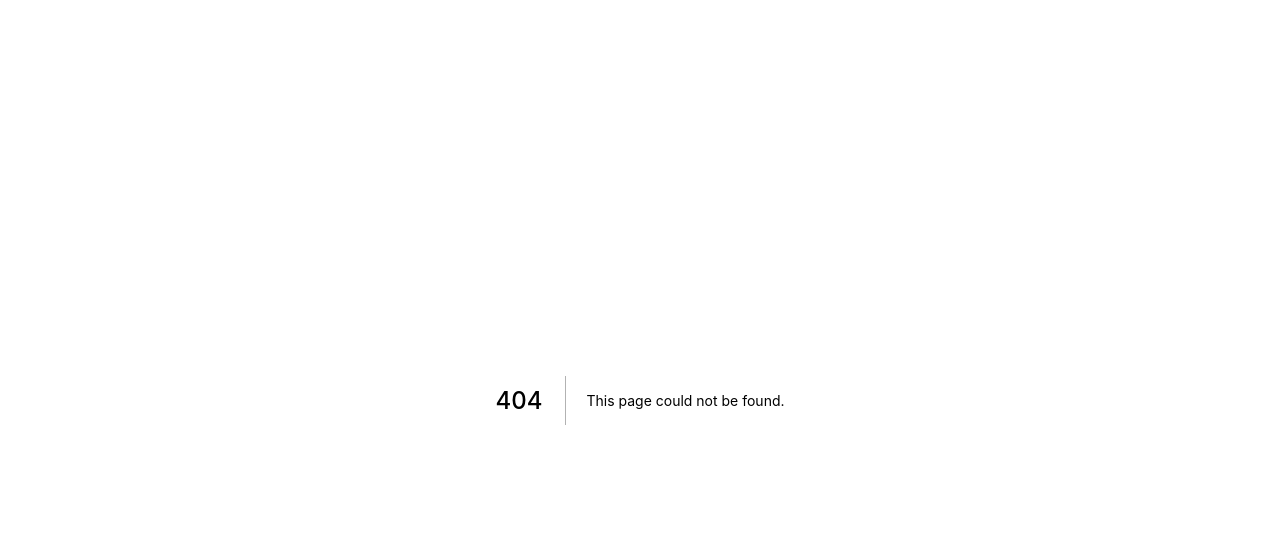
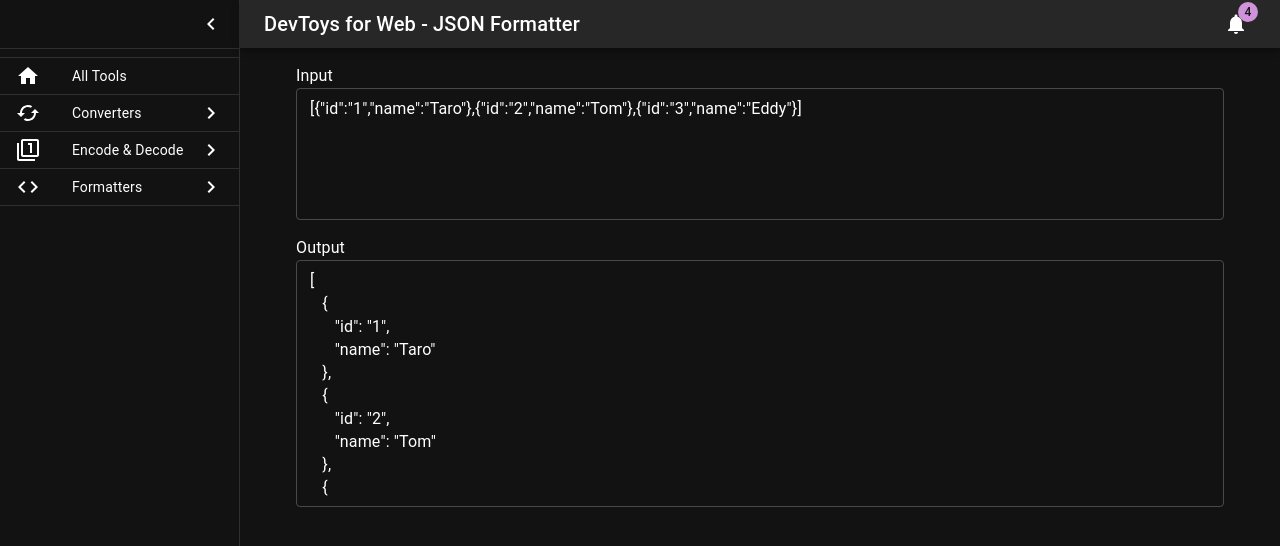
Before and after one commit to s-yoshiki/DevToysWeb, a Next.js app: page /items/formatters/json in a window 1280 px wide. Before the commit this address had no page. Shown: the top 546 px of the page. Built offline with nearby package versions, Linux system fonts and the light colour scheme.

Commit message:
feat: add json

```diff
--- /dev/null
+++ b/pages/items/formatters/json.tsx
@@ -0,0 +1,64 @@
+import { useState } from 'react'
+import Layout from '../../../components/Layout'
+import TextField from '@mui/material/TextField';
+import Box from '@mui/material/Box';
+
+const sampleJson = [
+  {
+    "id": "1",
+    "name": "Taro"
+  },
+  {
+    "id": "2",
+    "name": "Tom"
+  },
+  {
+    "id": "3",
+    "name": "Eddy"
+  }
+]
+
+const Index = () => {
+  let [form, setForm] = useState({
+    src: JSON.stringify(sampleJson,null,''),
+    dst: JSON.stringify(sampleJson,null,'   '),
+  });
+  const onChangeHandler = (e: any) => {
+    const target = e.target;
+    const value = target.type === "checkbox" ? target.checked : target.value;
+    let tmp = {
+      src: '',
+      dst: '',
+    }
+    switch (target.name) {
+      case 'src':
+        try {
+          tmp.dst = JSON.stringify(JSON.parse(value),null,'    ')
+        } catch (e) {
+          tmp.dst = form.dst
+        }
+        break;
+      case 'dst':
+        tmp.src = form.src
+        break;
+      default:
+        break;
+    }
+    setForm({ ...tmp, [target.name]: value });
+  }
+
+  return (
+    <Layout title="JSON Formatter">
+      <Box sx={{ p: 1 }} >
+        <span>Input</span>
+        <TextField label="" multiline rows={5} name="src" variant="outlined" size="small" fullWidth onChange={onChangeHandler} value={form.src} />
+      </Box>
+      <Box sx={{ p: 1 }} >
+        <span>Output</span>
+        <TextField label="" multiline rows={10} name="dst" variant="outlined" size="small" fullWidth onChange={onChangeHandler} value={form.dst} />
+      </Box>
+    </Layout>
+  )
+}
+
+export default Index
```
